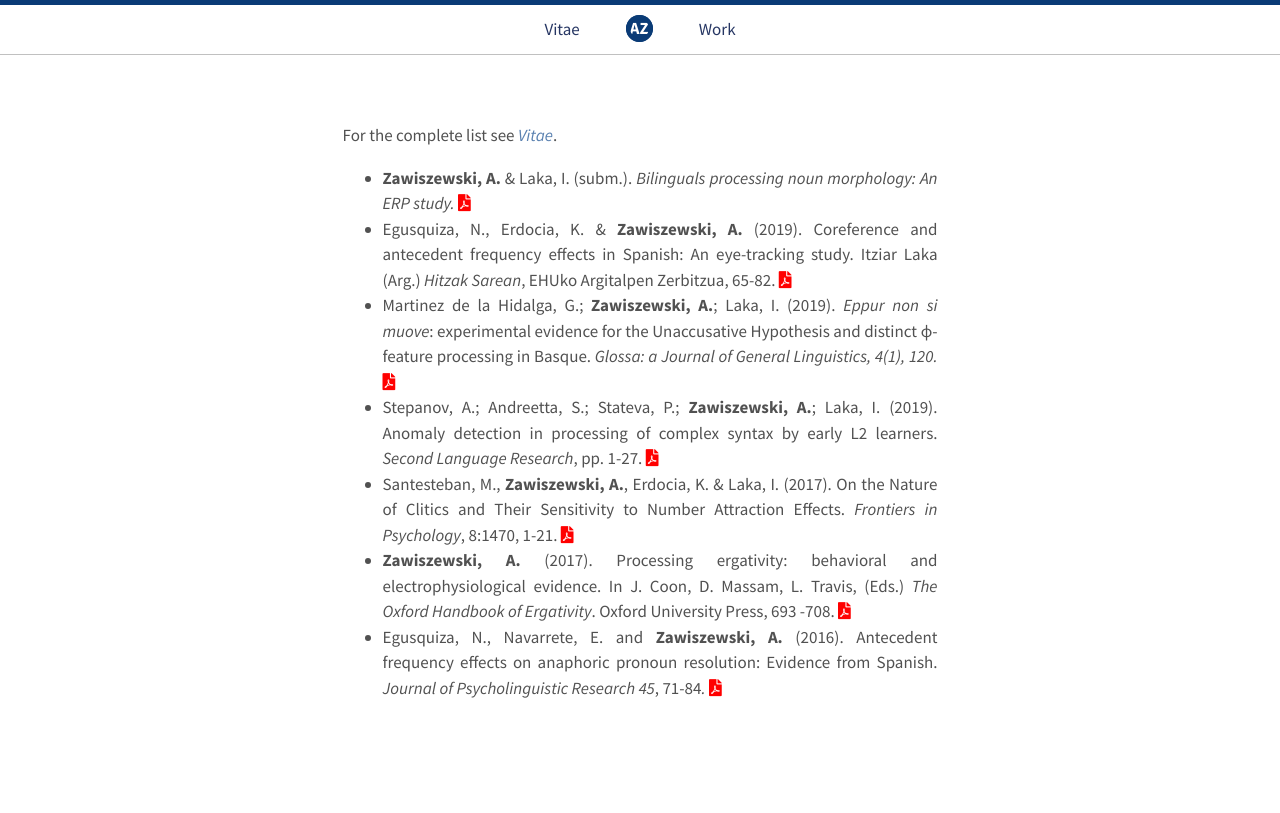
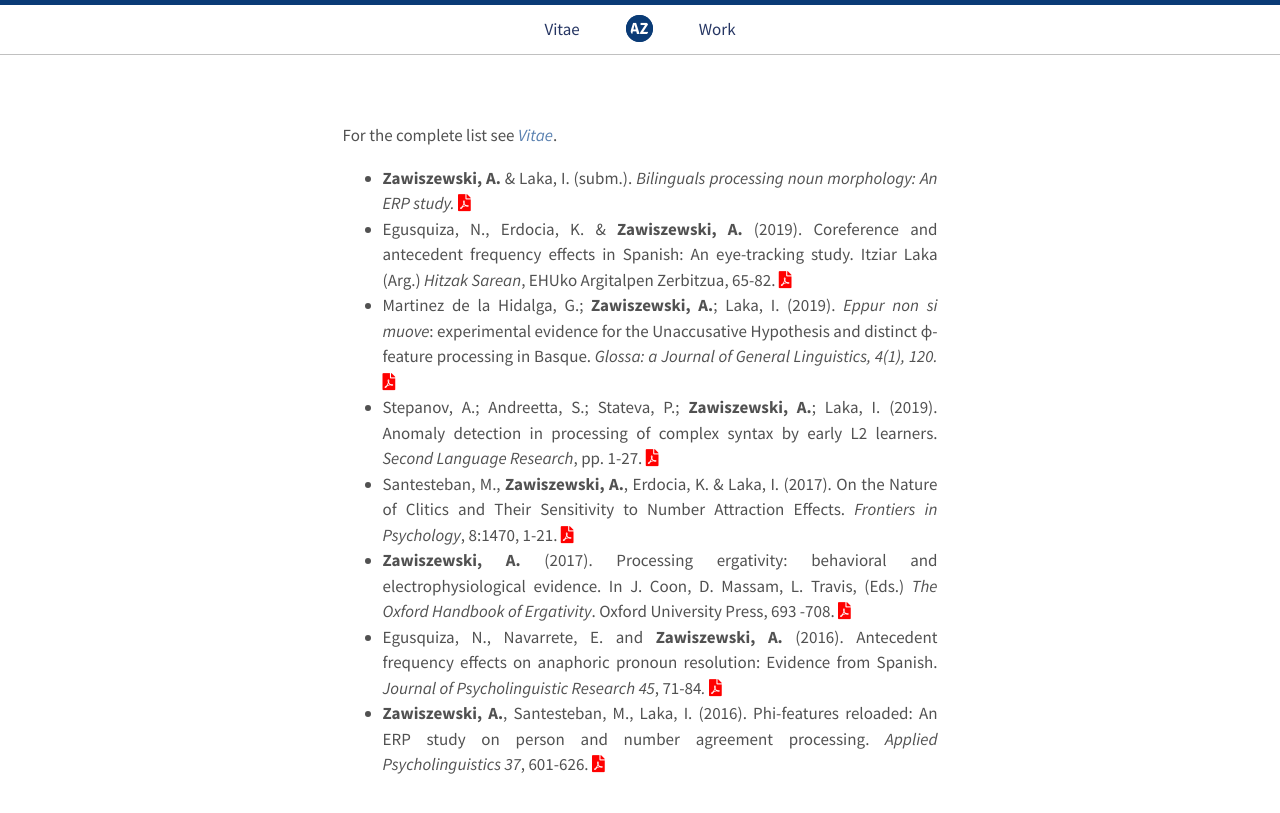
Before and after one commit to zawis/zawis.github.io, a Jekyll site: the page built from work.md, in a window 1280 px wide. Shown: the top 813 px of the page. Built offline with Jekyll 4.4.1, drawn with Linux system fonts in a browser that asks for light colours; nearby versions of some CDN libraries; a style sheet for code colours, icons or effects is not loaded.

Commit message:
Update work.md

```diff
--- a/work.md
+++ b/work.md
@@ -15,5 +15,5 @@
 <li style="text-align: justify;">Santesteban, M., <b>Zawiszewski, A.</b>, Erdocia, K. &amp; Laka, I. (2017). On the Nature of Clitics and Their Sensitivity to Number Attraction Effects. <em>Frontiers in Psychology</em>,<em> </em>8:1470, 1-21. <a href="https://www.frontiersin.org/articles/10.3389/fpsyg.2017.01470/full" target="_blank" rel="noopener noreferrer"><i class="ai ai-doi ai-1x" style="color:red"></i></a> <a href="https://www.frontiersin.org/articles/10.3389/fpsyg.2017.01470/full" target="_blank" rel="noopener noreferrer"><i class="fa fa-file-pdf" style="color:red"></i></a></li>
 <li style="text-align: justify;"><b>Zawiszewski, A.</b> (2017). Processing ergativity: behavioral and electrophysiological evidence. In J. Coon, D. Massam, L. Travis, (Eds.) <em>The Oxford Handbook of Ergativity</em>. Oxford University Press, 693 -708. <a href="https://www.oxfordhandbooks.com/view/10.1093/oxfordhb/9780198739371.001.0001/oxfordhb-9780198739371-e-28"><i class="ai ai-doi ai-1x" style="color:red"></i></a> <a href="http://www.ehu.eus/HEB/wp-content/uploads/2012/05/2015_AZ_Processing-ergativity_OUP" target="_blank" rel="noopener noreferrer"><i class="fa fa-file-pdf" style="color:red"></i></a></li>
 <li style="text-align: justify;">Egusquiza, N., Navarrete, E. and <b>Zawiszewski, A.</b> (2016). Antecedent frequency effects on anaphoric pronoun resolution: Evidence from Spanish. <em>Journal of Psycholinguistic Research 45</em>, 71-84<em>.</em> <a href="http://link.springer.com/article/10.1007%2Fs10936-014-9325-3" target="_blank" rel="noopener noreferrer"><i class="ai ai-doi ai-1x" style="color:red"></i></a> <a href="http://www.ehu.eus/HEB/wp-content/uploads/2012/05/2016_JPsychRes_ENZ_final" target="_blank" rel="noopener noreferrer"><i class="fa fa-file-pdf" style="color:red"></i></a></li>
-<!--<li style="text-align: justify;"><b>Zawiszewski, A.</b>, Santesteban, M., Laka, I. (2016). Phi-features reloaded: An ERP study on person and number agreement processing. <em>Applied Psycholinguistics 37</em>, 601-626. <a href="http://dx.doi.org/10.1017/S014271641500017X"><i class="ai ai-doi ai-1x" style="color:red"></i></a> <a href="http://www.ehu.eus/HEB/wp-content/uploads/2012/05/2015_Zawiszewski_Santesteban_Laka_Phi_uncorrected_proof" target="_blank" rel="noopener noreferrer"><i class="fa fa-file-pdf" style="color:red"></i></a></li>-->
+<li style="text-align: justify;"><b>Zawiszewski, A.</b>, Santesteban, M., Laka, I. (2016). Phi-features reloaded: An ERP study on person and number agreement processing. <em>Applied Psycholinguistics 37</em>, 601-626. <a href="http://dx.doi.org/10.1017/S014271641500017X"><i class="ai ai-doi ai-1x" style="color:red"></i></a> <a href="http://www.ehu.eus/HEB/wp-content/uploads/2012/05/2015_Zawiszewski_Santesteban_Laka_Phi_uncorrected_proof" target="_blank" rel="noopener noreferrer"><i class="fa fa-file-pdf" style="color:red"></i></a></li>
 </ul>
```
